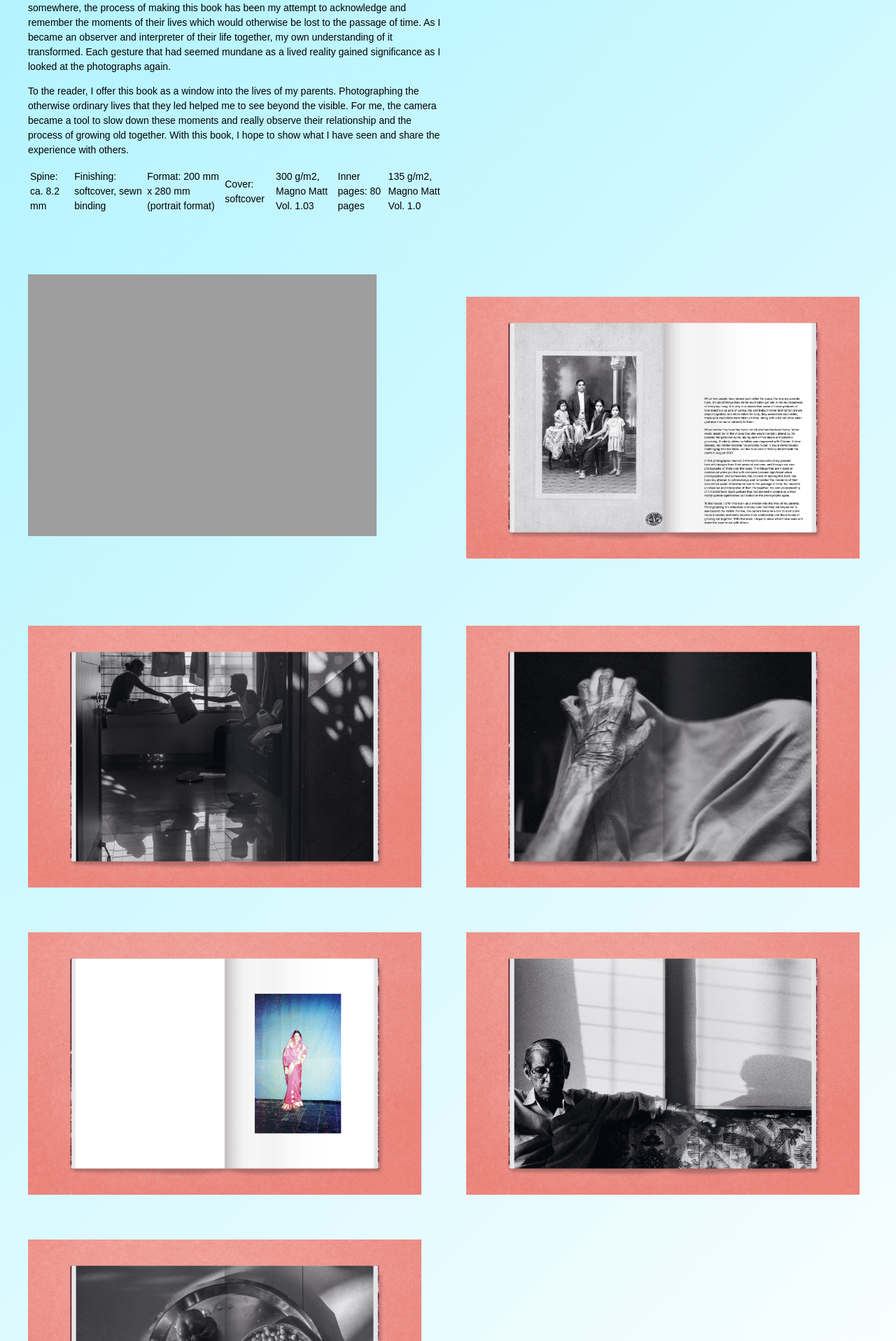
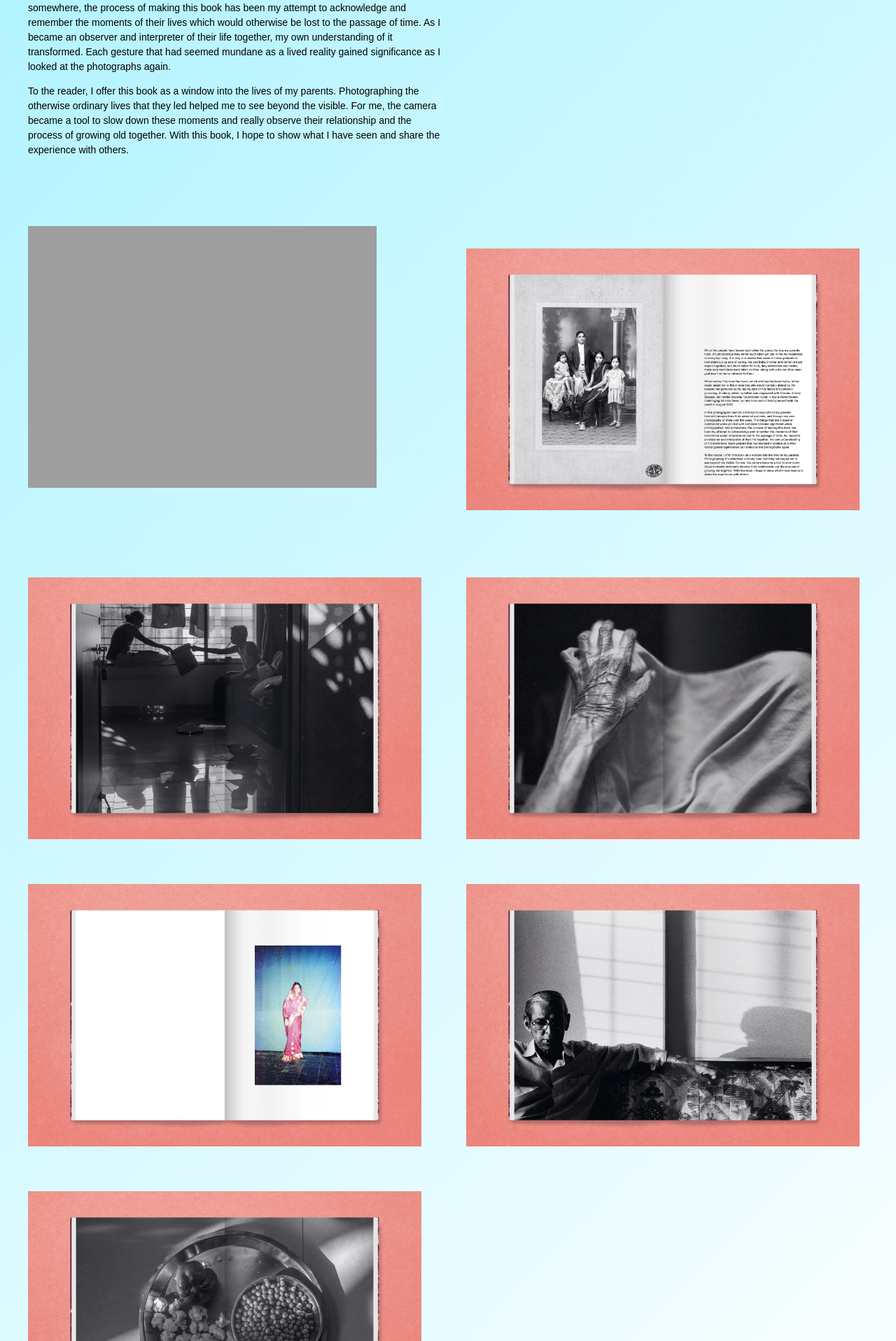
Before and after one commit to sagarshiriskar/personalwebsite, a Jekyll site: the page built from _works/aai-baba-book.md, in a window 1280 px wide. Shown: the part 1230-3146 px from the top of the page at 70% size. Built offline with Jekyll 4.4.1, drawn with Linux system fonts in a browser that asks for light colours.

Commit message:
Update _works/aai-baba-book.md (via Pages CMS)

```diff
--- a/_works/aai-baba-book.md
+++ b/_works/aai-baba-book.md
@@ -82,5 +82,3 @@ When two people have known each other for years, the way my parents have, the sm
 In this photographic memoir, I attempt to reconstruct my parents’ lives with images from their personal archives, and through my own photographs of them over the years. The things that are missed or overlooked when you live with someone become significant when photographed; and somewhere, the process of making this book has been my attempt to acknowledge and remember the moments of their lives which would otherwise be lost to the passage of time. As I became an observer and interpreter of their life together, my own understanding of it transformed. Each gesture that had seemed mundane as a lived reality gained significance as I looked at the photographs again.
 
 To the reader, I offer this book as a window into the lives of my parents. Photographing the otherwise ordinary lives that they led helped me to see beyond the visible. For me, the camera became a tool to slow down these moments and really observe their relationship and the process of growing old together. With this book, I hope to show what I have seen and share the experience with others.
-
-Spine: ca. 8.2 mm | Finishing: softcover, sewn binding | Format: 200 mm x 280 mm (portrait format) | Cover: softcover | 300 g/m2, Magno Matt Vol. 1.03 | Inner pages: 80 pages | 135 g/m2, Magno Matt Vol. 1.0
```
